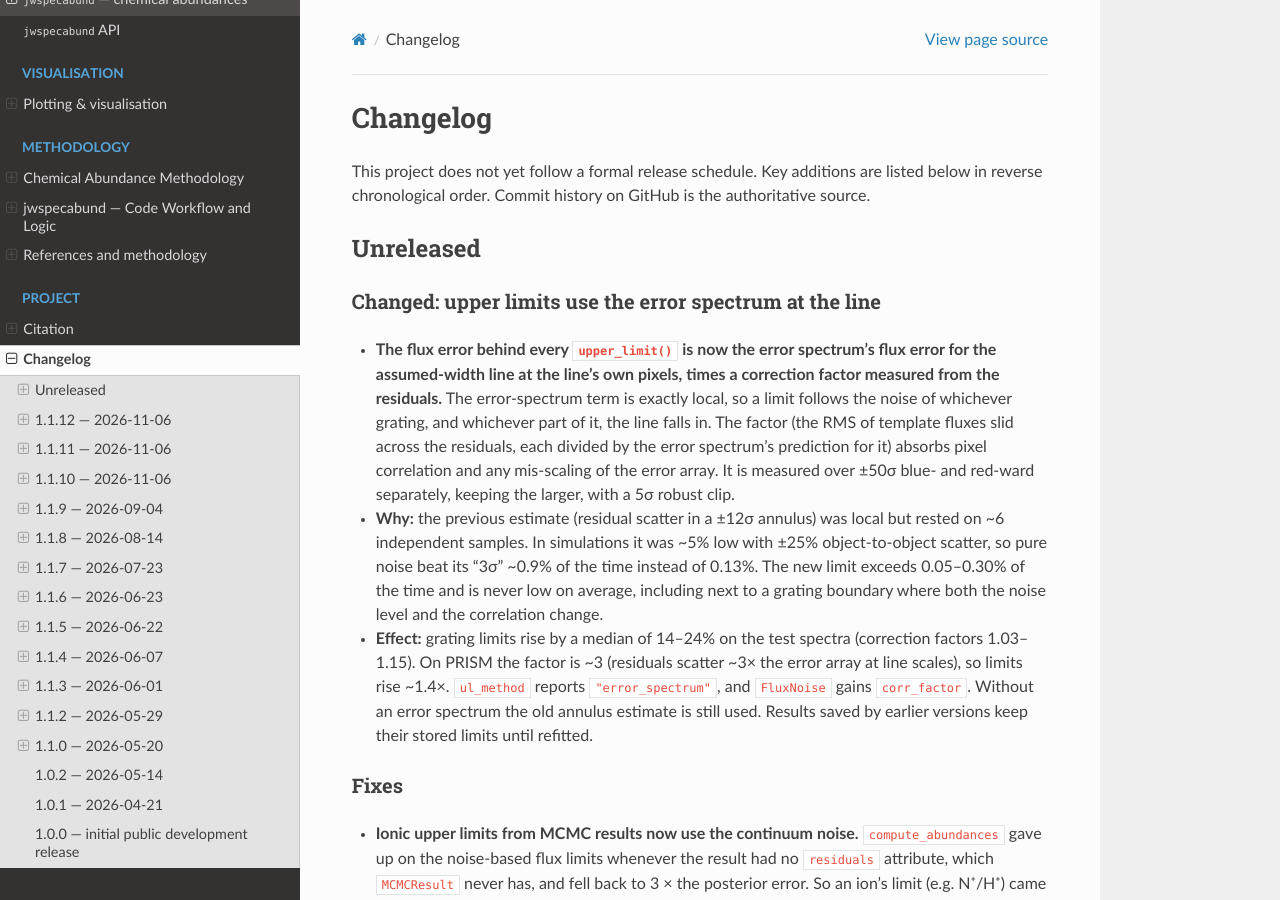
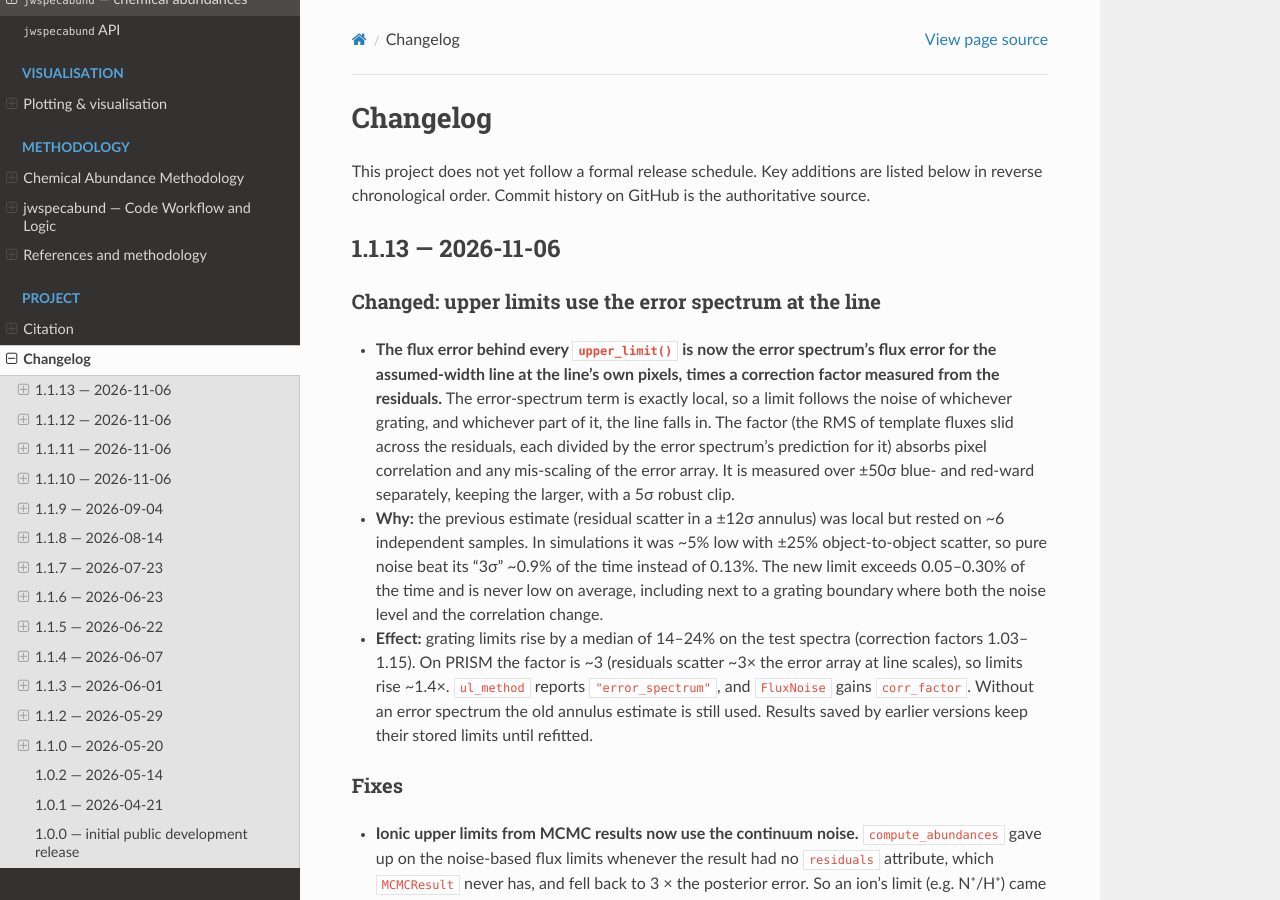
Before and after one commit to raunaq-rai/jwspecfit, a Sphinx documentation site: the page built from docs/changelog.md, in a window 1280 px wide and 900 px high. Built offline with Sphinx 7.4.7 and the Read the Docs theme 3.1.0, drawn with Linux system fonts in a browser that asks for light colours.

Commit message:
Release v1.1.13

```diff
--- a/docs/changelog.md
+++ b/docs/changelog.md
@@ -4,7 +4,7 @@ This project does not yet follow a formal release schedule. Key
 additions are listed below in reverse chronological order. Commit
 history on GitHub is the authoritative source.
 
-## Unreleased
+## 1.1.13 — 2026-11-06
 
 ### Changed: upper limits use the error spectrum at the line
 
--- a/pyproject.toml
+++ b/pyproject.toml
@@ -4,7 +4,7 @@ build-backend = "setuptools.build_meta"
 
 [project]
 name = "jwspecfit"
-version = "1.1.12"
+version = "1.1.13"
 description = "JWST NIRSpec emission-line fitting with resolution-aware Gaussian models"
 readme = "README.md"
 license = "MIT"
```
Also changed, not shown: 1 other file.
